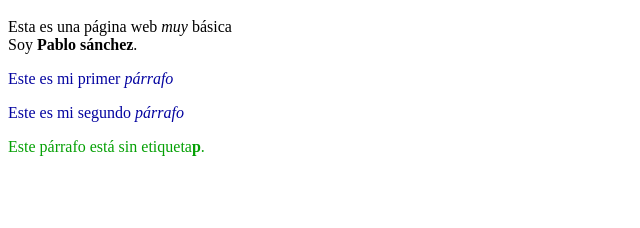
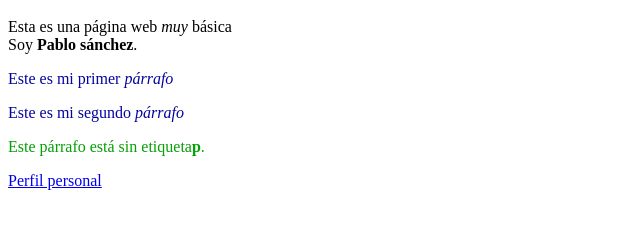
Before and after one commit to psanrui0705/psanrui0705.github.io, a plain HTML site: page index.html in a window 1280 px wide. Shown: the part 48-276 px from the top of the page, without its empty margins (0-640 px from the left). Drawn offline with Linux system fonts and the light colour scheme.

Commit message:
Hola muy buenas

```diff
--- a/index.html
+++ b/index.html
@@ -6,3 +6,9 @@ Soy <b>Pablo sánchez</b>.
   <P>Este es mi segundo <em>párrafo</em></p>
 </div>
 <div style="color:#04a004;">Este párrafo está sin etiqueta<b>p</b>.</div>
+
+<div><p>
+  <a href="https://github.com/psanrui0705">Perfil personal</a>
+  </p>
+</div>
+</body>
```
